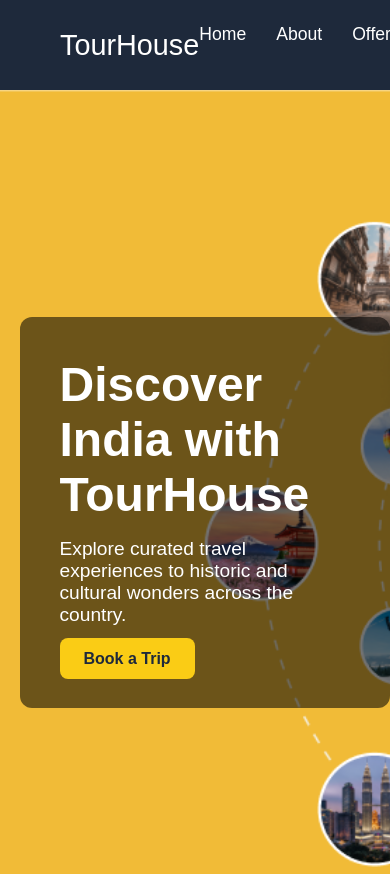
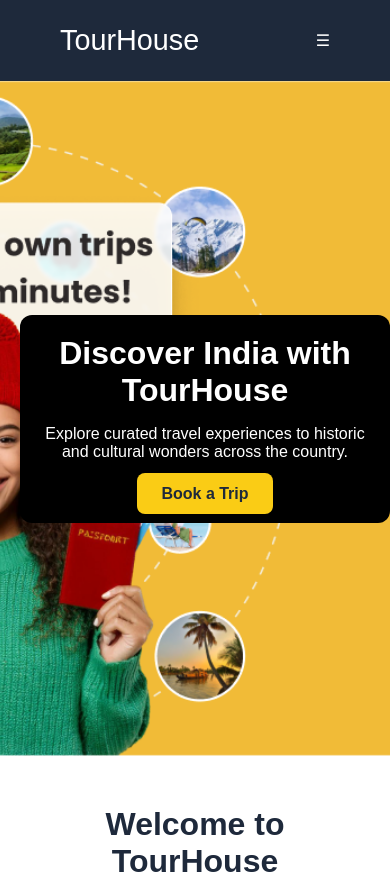
Before and after one commit to Kaushal2910/TourHouse-Website, a Next.js app: page / in a window 390 px wide. Shown: the top 874 px of the page. Built offline with nearby package versions, Linux system fonts and the light colour scheme.

Commit message:
Update navbar, improve About page responsiveness, and fix mobile menu

```diff
--- a/components/Navbar.js
+++ b/components/Navbar.js
@@ -1,7 +1,14 @@
+import { useState } from 'react';
 import Link from 'next/link';
 import styles from '../styles/Navbar.module.css';
 
 export default function Navbar() {
+  const [menuOpen, setMenuOpen] = useState(false);
+
+  const handleLinkClick = () => {
+    setMenuOpen(false); // Close menu on link click
+  };
+
   return (
     <nav className={styles.nav}>
       <div className={styles.logo}>
@@ -9,11 +16,16 @@
           <span>TourHouse</span>
         </Link>
       </div>
-      <ul className={styles.navLinks}>
-        <li><Link href="/">Home</Link></li>
-        <li><Link href="/about">About</Link></li>
-        <li><Link href="/offers">Offers</Link></li>
-        <li><Link href="/contact">Contact Us</Link></li>
+
+      <div className={styles.hamburger} onClick={() => setMenuOpen(!menuOpen)}>
+        {menuOpen ? '✕' : '☰'}
+      </div>
+
+      <ul className={`${styles.navLinks} ${menuOpen ? styles.active : ''}`}>
+        <li><Link href="/" onClick={handleLinkClick}>Home</Link></li>
+        <li><Link href="/about" onClick={handleLinkClick}>About</Link></li>
+        <li><Link href="/offers" onClick={handleLinkClick}>Offers</Link></li>
+        <li><Link href="/contact" onClick={handleLinkClick}>Contact Us</Link></li>
       </ul>
     </nav>
   );
--- a/styles/About.module.css
+++ b/styles/About.module.css
@@ -4,6 +4,9 @@
   padding: 60px 20px;
   min-height: 100vh;
 }
+
+/* ---------------- Hero Section ---------------- */
+
 
 /* ---------------- Hero Section ---------------- */
 
@@ -22,7 +25,7 @@
 }
 
 .heroText {
-  flex: 1;
+  flex: 1 1 300px;
   min-width: 300px;
 }
 
@@ -40,16 +43,60 @@
 }
 
 .heroImage {
-  flex: 1;
+  flex: 1 1 300px;
   min-width: 300px;
   text-align: center;
 }
 
 .heroImage img {
+  width: 100%;
+  height: auto;
+  max-width: 500px;
   border-radius: 16px;
   object-fit: cover;
   box-shadow: 0 8px 24px rgba(0, 0, 0, 0.12);
 }
+
+/* ---------------- Responsive Fix ---------------- */
+
+@media (max-width: 768px) {
+  .hero {
+    flex-direction: column;
+    padding: 30px 20px;
+  }
+
+  .heroText {
+    text-align: center;
+  }
+
+  .heroText h1 {
+    font-size: 2.2rem;
+  }
+
+  .heroText p {
+    font-size: 1.05rem;
+  }
+
+  .heroImage img {
+    max-width: 100%;
+    height: auto;
+  }
+}
+
+
+
+
+
+
+
+
+
+
+
+
+
+
+
 
 /* ---------------- Guides Section ---------------- */
 
@@ -170,22 +217,3 @@
 }
 
 /* ---------------- Responsive ---------------- */
-
-@media (max-width: 768px) {
-  .hero {
-    flex-direction: column-reverse;
-    padding: 40px 30px;
-  }
-
-  .heroText h1 {
-    font-size: 2.3rem;
-  }
-
-  .guideCard {
-    padding: 20px;
-  }
-
-  .reviewCard {
-    font-size: 1.05rem;
-  }
-}
--- a/styles/Home.module.css
+++ b/styles/Home.module.css
@@ -194,3 +194,33 @@
   font-size: 2rem;
   margin-bottom: 1rem;
 }
+
+@media (max-width: 768px) {
+  .heroSection {
+    background-position: right center; /* Shift image to keep girl on right */
+    padding-left: 20px; /* Reduce side padding */
+    height: 80vh; /* Optional: reduce height on smaller screens */
+  }
+
+  .overlay {
+    padding: 20px;
+    max-width: 100%; /* Allow full width use */
+    background-color: rgba(0, 0, 0, 0.6); /* Optional: darken for better contrast */
+    text-align: center;
+  }
+
+  .overlay h1 {
+    font-size: 2rem;
+  }
+
+  .overlay p {
+    font-size: 1rem;
+  }
+
+
+  .overlay {
+    background-color: rgba(0, 0, 0, 7); /* ↓ lower opacity */
+  }
+
+
+}
--- a/styles/Navbar.module.css
+++ b/styles/Navbar.module.css
@@ -1,12 +1,12 @@
-/* styles/Navbar.module.css */
-
 .nav {
   display: flex;
   justify-content: space-between;
   align-items: center;
   background-color: #1e293b;
-  padding: 24px 60px; /* more space from left/right */
+  padding: 24px 60px;
   color: white;
+  position: relative;
+  z-index: 100;
 }
 
 .logo a {
@@ -14,8 +14,10 @@
   font-size: 1.8rem;
   align-items: center;
   text-decoration: none;
+  color: white;
 }
 
+/* Desktop nav */
 .navLinks {
   list-style: none;
   display: flex;
@@ -33,3 +35,56 @@
 .navLinks li a:hover {
   text-decoration: underline;
 }
+
+/* Hamburger Icon */
+.hamburger {
+  display: none;
+  flex-direction: column;
+  cursor: pointer;
+  gap: 5px;
+}
+
+.bar {
+  width: 25px;
+  height: 3px;
+  background-color: white;
+  transition: 0.3s;
+}
+
+/* Mobile Styles */
+@media (max-width: 768px) {
+  .hamburger {
+    display: flex;
+  }
+
+  .navLinks {
+    flex-direction: column;
+    background-color: #1e293b;
+    position: absolute;
+    top: 100%;
+    left: 0;
+    width: 100%;
+    max-height: 0;
+    overflow: hidden;
+    transition: max-height 0.3s ease-in-out;
+    padding: 0;
+    gap: 20px;
+    align-items: center;
+  }
+
+  .navLinks.active {
+    max-height: 300px;
+    padding: 20px 0;
+  }
+
+  .navLinks li {
+    width: 100%;
+    text-align: center;
+  }
+
+  .navLinks li a {
+    display: block;
+    width: 100%;
+    padding: 10px 0;
+  }
+}
```
